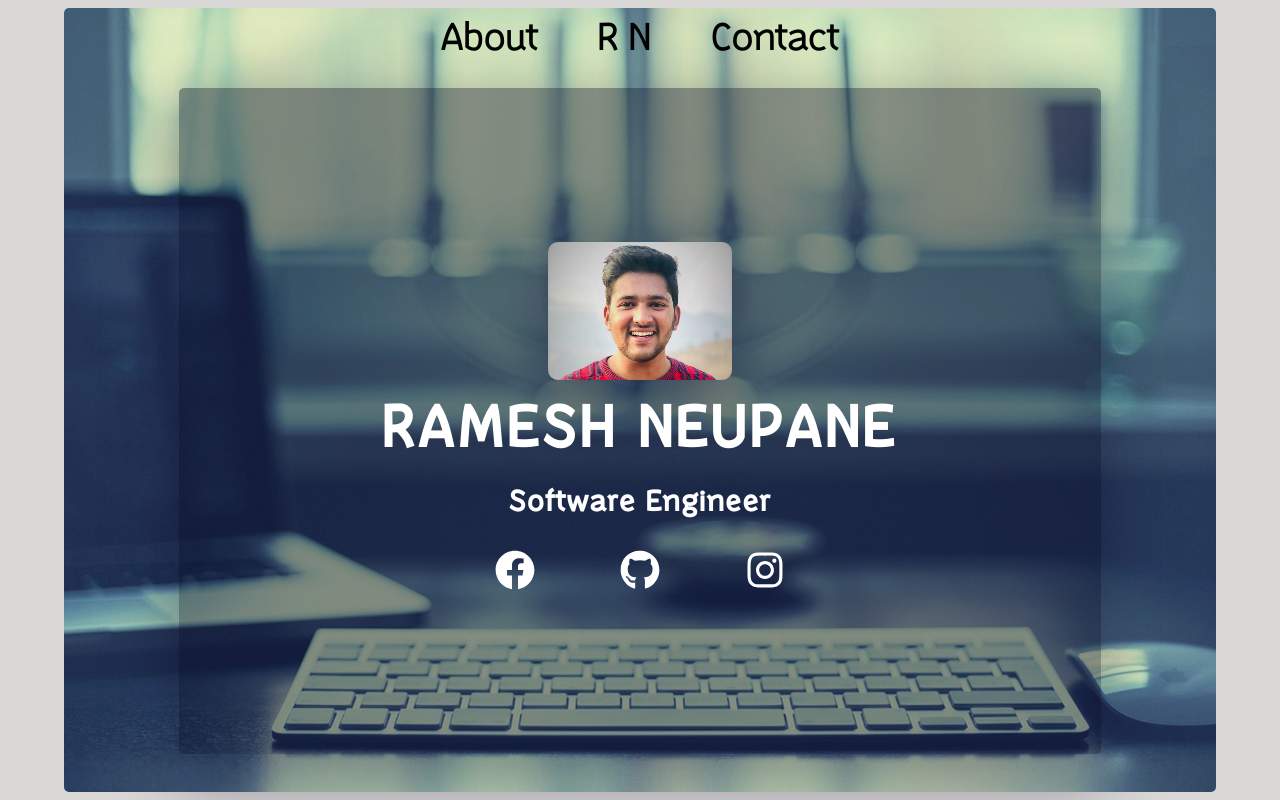
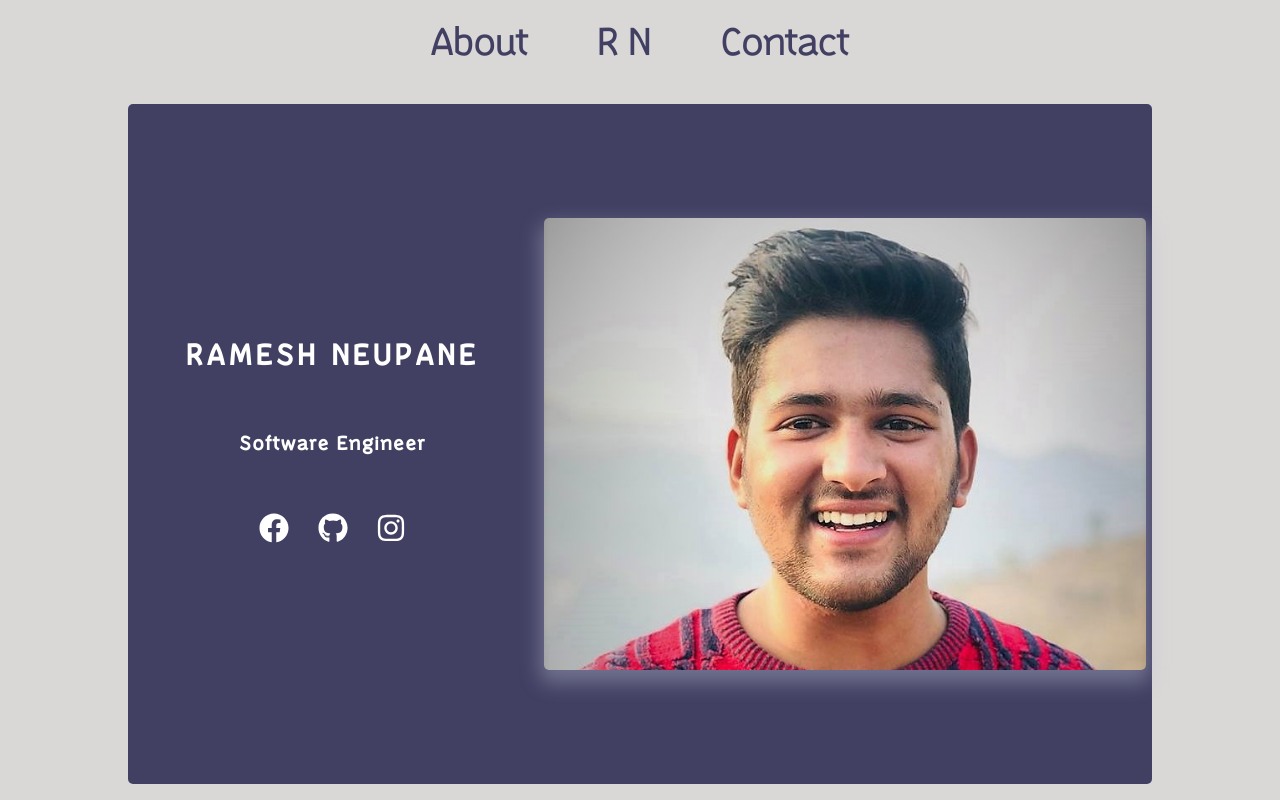
Before and after one commit to RameshNeupane/rameshneupane.github.io, a React (Create React App) app: page / in a window 1280 px wide. Built offline with nearby package versions, Linux system fonts and the light colour scheme.

Commit message:
application layout changed

```diff
--- a/src/App.css
+++ b/src/App.css
@@ -1,15 +1,19 @@
 .App {
-  position: relative;
   display: flex;
   flex-direction: column;
   align-items: center;
-  height: 98vh;
-  width: 90vw;
-  background: url("./images/bg-main.jpg");
-  background-repeat: no-repeat;
-  background-position: center;
-  background-size: cover;
+  justify-content: space-around;
+  height: 100vh;
+  width: 100vw;
   color: white;
+  /* color: black; */
+  /* background-color: rgba(0, 0, 50, 0.2); */
+}
+
+.app-main-container {
+  width: 80%;
+  height: 85%;
   border-radius: 0.5rem;
-  color: black;
+  /* border: 1rem solid rgba(255, 255, 255, 0.6); */
+  background-color: rgba(0, 0, 50, 0.7);
 }
--- a/src/App.js
+++ b/src/App.js
@@ -11,11 +11,13 @@ function App() {
     <Router>
       <div className="App">
         <Nav />
-        <Routes>
-          <Route path="/" exact element={<Home />} />
-          <Route path="/about" element={<About />} />
-          <Route path="/contact" element={<Contact />} />
-        </Routes>
+        <div className="app-main-container">
+          <Routes>
+            <Route path="/" exact element={<Home />} />
+            <Route path="/about" element={<About />} />
+            <Route path="/contact" element={<Contact />} />
+          </Routes>
+        </div>
       </div>
     </Router>
   );
--- a/src/components/About/About.css
+++ b/src/components/About/About.css
@@ -1,13 +1,3 @@
-.about-container {
-  position: absolute;
-  top: 8rem;
-  width: 80%;
-  height: 85%;
-  border-radius: 0.5rem;
-  background-color: rgba(0, 0, 30, 0.4);
-  box-shadow: rgba(0, 0, 40, 0.4) 0px 22px 70px 4px;
-}
-
 .about {
   width: 100%;
   height: 100%;
--- a/src/components/About/About.js
+++ b/src/components/About/About.js
@@ -3,10 +3,8 @@ import "./About.css";
 
 const About = () => {
   return (
-    <div className="about-container">
-      <div className="about">
-        <h1>About Page</h1>
-      </div>
+    <div className="about">
+      <h1>About Page</h1>
     </div>
   );
 };
--- a/src/components/Contact/Contact.css
+++ b/src/components/Contact/Contact.css
@@ -1,13 +1,3 @@
-.contact-container {
-  position: absolute;
-  top: 8rem;
-  width: 80%;
-  height: 85%;
-  border-radius: 0.5rem;
-  background-color: rgba(0, 0, 30, 0.4);
-  box-shadow: rgba(0, 0, 40, 0.4) 0px 22px 70px 4px;
-}
-
 .contact {
   width: 100%;
   height: 100%;
--- a/src/components/Contact/Contact.js
+++ b/src/components/Contact/Contact.js
@@ -3,10 +3,8 @@ import "./Contact.css";
 
 const Contact = () => {
   return (
-    <div className="contact-container">
-      <div className="contact">
-        <h1>Contact Page</h1>
-      </div>
+    <div className="contact">
+      <h1>Contact Page</h1>
     </div>
   );
 };
--- a/src/components/Home/Home.css
+++ b/src/components/Home/Home.css
@@ -1,21 +1,10 @@
-.home-container {
-  position: absolute;
-  top: 8rem;
-  width: 80%;
-  height: 85%;
-  border-radius: 0.5rem;
-  background-color: rgba(0, 0, 30, 0.4);
-  box-shadow: rgba(0, 0, 40, 0.4) 0px 22px 70px 4px;
-}
-
 .home {
-  /* position: relative; */
   width: 100%;
   height: 100%;
   display: flex;
-  flex-direction: column;
+  flex-direction: row-reverse;
   align-items: center;
-  justify-content: center;
+  justify-content: space-between;
   animation: animateHome 2s;
   backface-visibility: hidden;
   color: white;
@@ -30,34 +19,67 @@
   }
 }
 
-.home img {
-  width: 20%;
-  margin-bottom: 1rem;
-  border-radius: 1rem;
-  box-shadow: rgba(0, 0, 50, 0.4) 0px 22px 70px 4px;
+.home .home-img {
+  width: 60%;
+  height: 100%;
+  display: flex;
+  align-items: center;
+  justify-content: center;
+  /* position: ab; */
+  /* margin: 0 auto; */
+  /* justify-content: center; */
+  /* background-color: brown; */
 }
 
-.home h1 {
+.home .home-img img {
+  /* position: absolute;
+  top: 50%;
+  left: 50%; */
+  max-width: 98%;
+  height: auto;
+  border-radius: 0.5rem;
+  /* image-resolution: ; */
+  /* object-fit: scale-down; */
+  box-shadow: rgba(187, 187, 211, 0.4) 0 1rem 2rem 0.4rem;
+}
+
+.home .home-info {
+  width: 40%;
+  height: 40%;
+  display: flex;
+  flex-direction: column;
+  align-items: center;
+  justify-content: space-around;
+  /* background-color: blueviolet; */
+}
+
+.home .home-info h1 {
   text-transform: uppercase;
   letter-spacing: 0.5rem;
-  font-size: 6rem;
-  margin-bottom: 2rem;
+  font-size: 3rem;
+  /* margin-bottom: 2rem; */
 }
 
-.home h3 {
-  font-size: 3rem;
+.home .home-info h3 {
+  font-size: 2rem;
   letter-spacing: 0.2rem;
-  margin-bottom: 3rem;
+  /* margin-bottom: 3rem; */
 }
 
-.home .icons {
+.home .home-info .icons {
   width: 50%;
   display: flex;
   align-items: center;
   justify-content: space-evenly;
 }
 
-.home .icons a {
-  font-size: 4rem;
+.home .home-info .icons a {
+  font-size: 3rem;
   color: inherit;
+  opacity: 1;
 }
+
+.home .home-info .icons a:hover {
+  opacity: 0.5;
+  transition: opacity 0.5s ease-out;
+}
--- a/src/components/Home/Home.js
+++ b/src/components/Home/Home.js
@@ -5,9 +5,11 @@ import ramesh from "../../images/background.jpg";
 
 const Home = () => {
   return (
-    <div className="home-container">
-      <div className="home">
+    <div className="home">
+      <div className="home-img">
         <img src={ramesh} alt="Ramesh Neupane" />
+      </div>
+      <div className="home-info">
         <h1>Ramesh Neupane</h1>
         <h3>Software Engineer</h3>
         <div className="icons">
--- a/src/components/Nav/Nav.css
+++ b/src/components/Nav/Nav.css
@@ -9,23 +9,21 @@
 .Nav .tab {
   font-size: 4rem;
   text-decoration: none;
-  color: black;
-  padding: 0.5rem 3rem;
+  color: rgba(0, 0, 50, 0.7);
+  padding: 0.2rem 3rem;
+  margin: 0 0.5rem;
   border-bottom: 0.5rem solid transparent;
   white-space: nowrap;
 }
 
 .Nav .tab:hover {
-  background-color: rgba(0, 0, 50, 0.5);
-  color: white;
   border-radius: 0 0 0.5rem 0.5rem;
   border-bottom: 0.5rem solid rgba(0, 0, 50, 0.4);
 }
 
 .Nav .tab.tab-active {
-  background-color: rgba(0, 0, 50, 0.5);
-  color: white;
+  color: rgba(0, 0, 50, 0.8);
   border-radius: 0 0 0.5rem 0.5rem;
   border-bottom: 0.5rem solid rgba(0, 0, 50, 0.8);
-  transition: border-bottom 1s ease-in-out;
+  transition: all 1s ease-in-out;
 }
--- a/src/index.css
+++ b/src/index.css
@@ -95,10 +95,6 @@ body {
   font-family: "Mainland PERSONAL Medium", sans-serif;
   -webkit-font-smoothing: antialiased;
   -moz-osx-font-smoothing: grayscale;
-  display: flex;
-  flex-direction: column;
-  align-items: center;
-  justify-content: center;
   height: 100vh;
   width: 100vw;
   background-color: #dad7d7;
```
